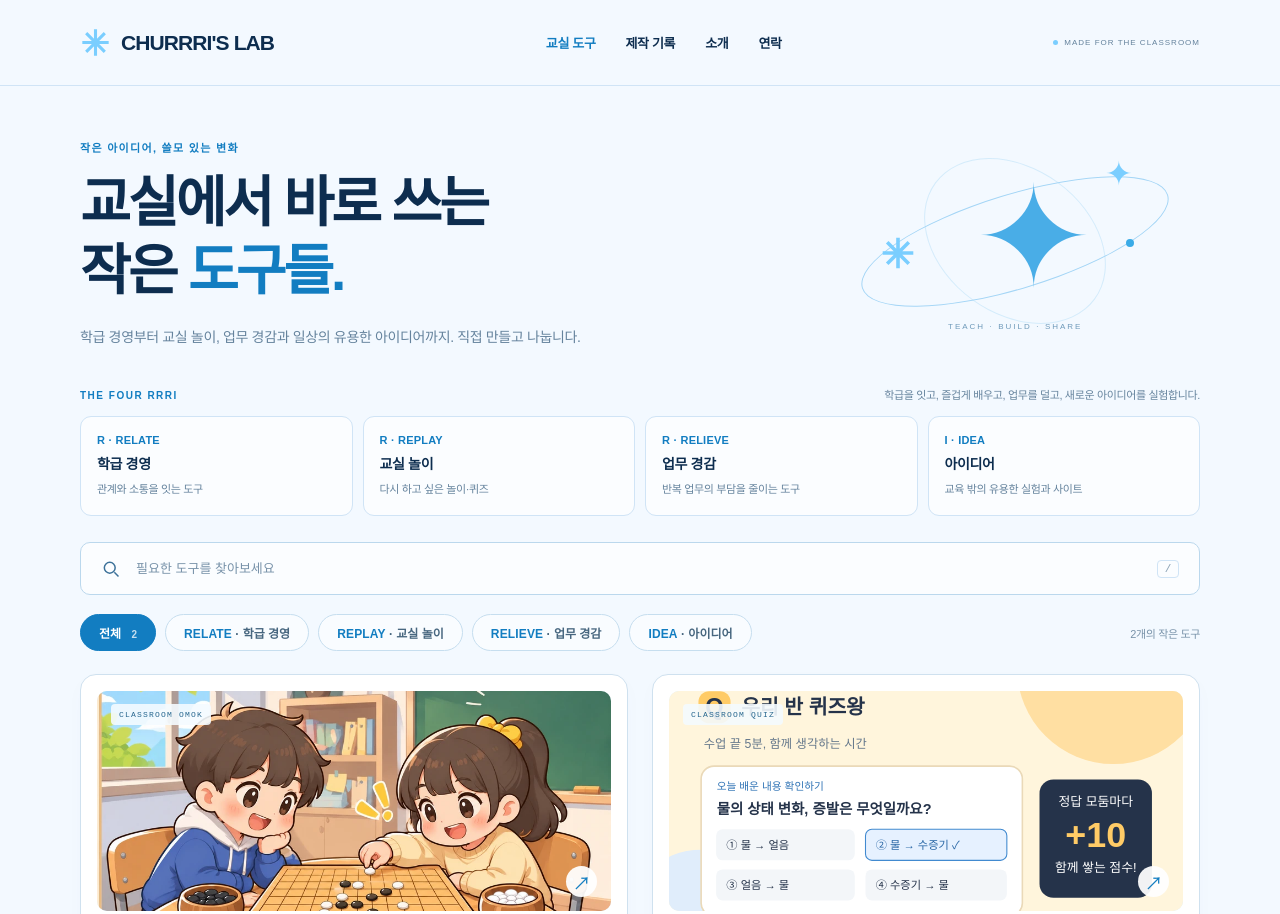
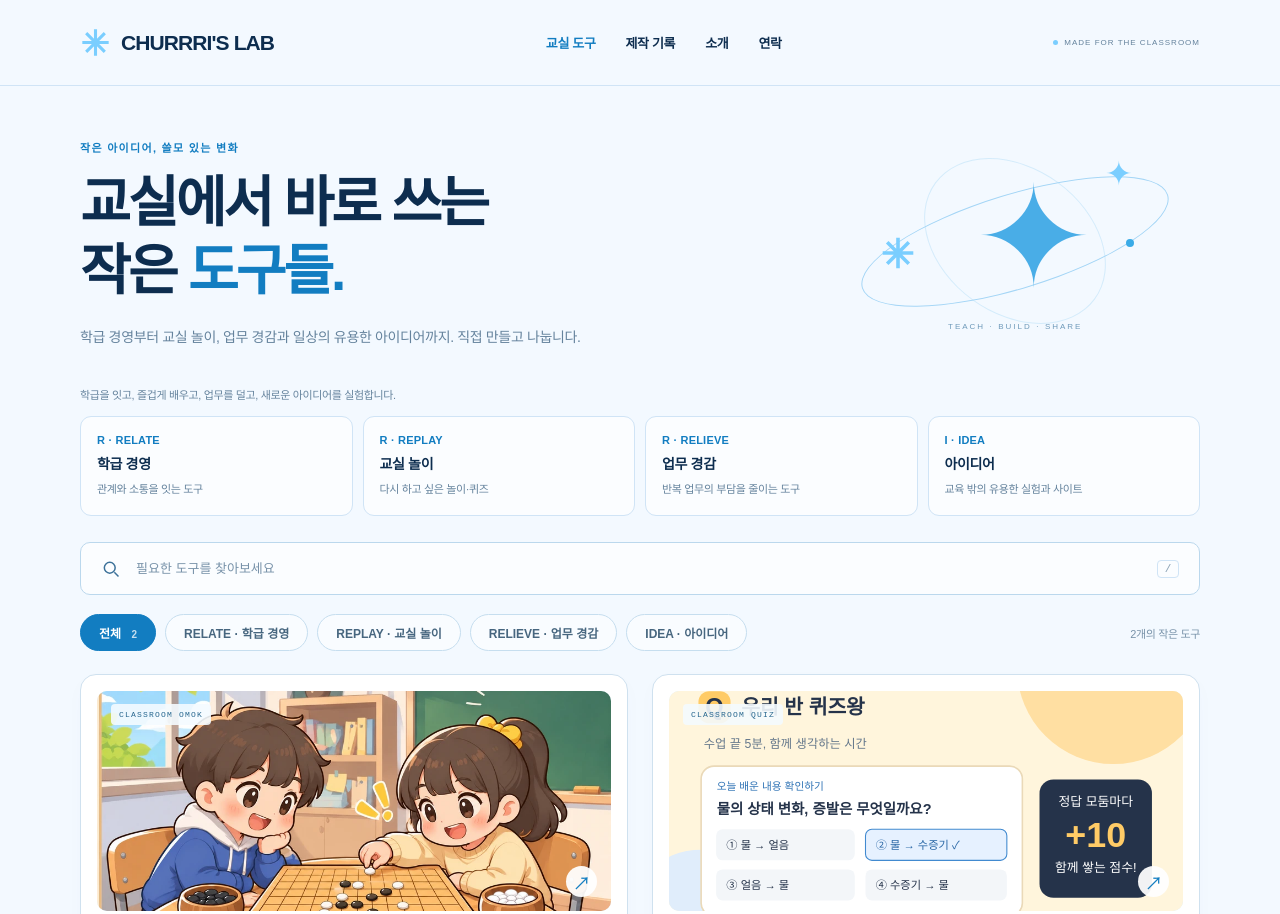
Before and after one commit to yoon7697/churrri-lab, a website: page index.html in a window 1280 px wide. Shown: the top 914 px of the page. Drawn offline with Linux system fonts and the light colour scheme.

Commit message:
Highlight RRRI in header logo and remove section eyebrow

```diff
--- a/index.html
+++ b/index.html
@@ -2,11 +2,11 @@
 <html lang="ko">
 <head><meta charset="utf-8"><meta name="viewport" content="width=device-width,initial-scale=1"><meta name="theme-color" content="#f3f9ff"><meta name="description" content="CHURRRI'S LAB — 교실에서 바로 쓰는 수업 도구와 학급운영 아이디어. 직접 만들고, 교실에서 시험하고, 함께 나눕니다."><title>CHURRRI'S LAB | 교실에서 바로 쓰는 작은 도구들</title><link rel="icon" href="./favicon.svg" type="image/svg+xml"><link rel="stylesheet" href="./style.css"><script src="./script.js" defer></script></head>
 <body>
-<header class="topbar"><div class="wrap header-inner"><a class="brand" href="#home" aria-label="CHURRRI'S LAB 홈"><svg class="brand-mark" viewBox="0 0 40 40" aria-hidden="true"><path d="M20 3v34M3 20h34M8 8l24 24M8 32 32 8"/></svg><span>CHURRRI'S LAB</span></a><nav aria-label="주 메뉴"><a class="nav-current" href="#tools">교실 도구</a><a href="#process">제작 기록</a><a href="#about">소개</a><a href="#contact">연락</a></nav><span class="header-note"><i></i> MADE FOR THE CLASSROOM</span></div></header>
+<header class="topbar"><div class="wrap header-inner"><a class="brand" href="#home" aria-label="CHURRRI'S LAB 홈"><svg class="brand-mark" viewBox="0 0 40 40" aria-hidden="true"><path d="M20 3v34M3 20h34M8 8l24 24M8 32 32 8"/></svg><span>CHU<span class="brand-rrri">RRRI</span>'S LAB</span></a><nav aria-label="주 메뉴"><a class="nav-current" href="#tools">교실 도구</a><a href="#process">제작 기록</a><a href="#about">소개</a><a href="#contact">연락</a></nav><span class="header-note"><i></i> MADE FOR THE CLASSROOM</span></div></header>
 <main id="home">
 <section class="intro wrap" aria-labelledby="headline"><div><p class="eyebrow">작은 아이디어, 쓸모 있는 변화</p><h1 id="headline">교실에서 바로 쓰는<br>작은 <span>도구들.</span></h1><p class="intro-desc">학급 경영부터 교실 놀이, 업무 경감과 일상의 유용한 아이디어까지. 직접 만들고 나눕니다.</p></div><div class="orbit-art" aria-hidden="true"><div class="orbit orbit-one"></div><div class="orbit orbit-two"></div><span class="spark">✦</span><span class="spark small">✦</span><span class="asterisk"><svg viewBox="0 0 40 40" aria-hidden="true" style="width:1em;height:1em;stroke:currentColor;stroke-width:4;fill:none;vertical-align:middle"><path d="M20 3v34M3 20h34M8 8l24 24M8 32 32 8"/></svg></span><i></i><span class="art-label">TEACH · BUILD · SHARE</span></div></section>
-<section class="pillars wrap" aria-label="CHURRRI\'S LAB의 네 가지 분야"><div class="pillar-intro"><span>THE FOUR RRRI</span><p>학급을 잇고, 즐겁게 배우고, 업무를 덜고, 새로운 아이디어를 실험합니다.</p></div><div class="pillar-grid"><div class="pillar"><b>R · RELATE</b><strong>학급 경영</strong><span>관계와 소통을 잇는 도구</span></div><div class="pillar"><b>R · REPLAY</b><strong>교실 놀이</strong><span>다시 하고 싶은 놀이·퀴즈</span></div><div class="pillar"><b>R · RELIEVE</b><strong>업무 경감</strong><span>반복 업무의 부담을 줄이는 도구</span></div><div class="pillar"><b>I · IDEA</b><strong>아이디어</strong><span>교육 밖의 유용한 실험과 사이트</span></div></div></section>
-<section class="tools wrap" id="tools" aria-labelledby="tools-title"><div class="search"><svg viewBox="0 0 24 24" aria-hidden="true"><circle cx="10.5" cy="10.5" r="6.5"/><path d="m16 16 5 5"/></svg><label class="sr-only" for="query">도구 검색</label><input type="search" id="query" placeholder="필요한 도구를 찾아보세요" autocomplete="off"><kbd aria-hidden="true">/</kbd></div><div class="tools-bar"><div class="filters" role="group" aria-label="프로젝트 분류"><button class="filter active" data-filter="전체" aria-pressed="true">전체 <span id="totalCount">2</span></button><button class="filter" data-filter="학급 경영" aria-pressed="false"><span class="filter-en">RELATE</span> · 학급 경영</button><button class="filter" data-filter="교실 놀이" aria-pressed="false"><span class="filter-en">REPLAY</span> · 교실 놀이</button><button class="filter" data-filter="업무 경감" aria-pressed="false"><span class="filter-en">RELIEVE</span> · 업무 경감</button><button class="filter" data-filter="아이디어" aria-pressed="false"><span class="filter-en">IDEA</span> · 아이디어</button></div><h2 class="sr-only" id="tools-title">교실 도구 모음</h2><span class="tool-count" id="resultCount" aria-live="polite">2개의 작은 도구</span></div>
+<section class="pillars wrap" aria-label="CHURRRI\'S LAB의 네 가지 분야"><div class="pillar-intro"><p>학급을 잇고, 즐겁게 배우고, 업무를 덜고, 새로운 아이디어를 실험합니다.</p></div><div class="pillar-grid"><div class="pillar"><b>R · RELATE</b><strong>학급 경영</strong><span>관계와 소통을 잇는 도구</span></div><div class="pillar"><b>R · REPLAY</b><strong>교실 놀이</strong><span>다시 하고 싶은 놀이·퀴즈</span></div><div class="pillar"><b>R · RELIEVE</b><strong>업무 경감</strong><span>반복 업무의 부담을 줄이는 도구</span></div><div class="pillar"><b>I · IDEA</b><strong>아이디어</strong><span>교육 밖의 유용한 실험과 사이트</span></div></div></section>
+<section class="tools wrap" id="tools" aria-labelledby="tools-title"><div class="search"><svg viewBox="0 0 24 24" aria-hidden="true"><circle cx="10.5" cy="10.5" r="6.5"/><path d="m16 16 5 5"/></svg><label class="sr-only" for="query">도구 검색</label><input type="search" id="query" placeholder="필요한 도구를 찾아보세요" autocomplete="off"><kbd aria-hidden="true">/</kbd></div><div class="tools-bar"><div class="filters" role="group" aria-label="프로젝트 분류"><button class="filter active" data-filter="전체" aria-pressed="true">전체 <span id="totalCount">2</span></button><button class="filter" data-filter="학급 경영" aria-pressed="false">RELATE · 학급 경영</button><button class="filter" data-filter="교실 놀이" aria-pressed="false">REPLAY · 교실 놀이</button><button class="filter" data-filter="업무 경감" aria-pressed="false">RELIEVE · 업무 경감</button><button class="filter" data-filter="아이디어" aria-pressed="false">IDEA · 아이디어</button></div><h2 class="sr-only" id="tools-title">교실 도구 모음</h2><span class="tool-count" id="resultCount" aria-live="polite">2개의 작은 도구</span></div>
 <div class="project-grid">
 <article class="project-card" data-category="교실 놀이" data-search="우리 반 오목왕 교실 게임 오목 친구 대결 교실 놀이 한 기기 2인"><a href="https://churrri-omok.vercel.app/" target="_blank" rel="noopener noreferrer" class="project-visual omok-visual" aria-label="우리 반 오목왕 실행 (새 탭)"><span class="visual-label">CLASSROOM OMOK</span><img src="./assets/omok-preview-natural.webp" alt="교실에서 친구 두 명이 오목판을 사이에 두고 대결하는 우리 반 오목왕 그림" width="933" height="545"><span class="visual-open" aria-hidden="true">↗</span></a><div class="card-content"><div class="card-meta"><span>교실 놀이</span><span class="badge available"><i></i>사용 가능</span></div><h3><a href="https://churrri-omok.vercel.app/" target="_blank" rel="noopener noreferrer">우리 반 오목왕</a></h3><p class="card-desc">친구와 마주 앉아 즐기는 오목 한 판.<br>한 기기에서 흑과 백을 번갈아 두며 대결해요.</p><div class="card-tags"><span>한 기기 · 2인</span><span>태블릿 · PC</span></div><div class="card-actions"><a class="btn primary" href="https://churrri-omok.vercel.app/" target="_blank" rel="noopener noreferrer">바로 실행 <span aria-hidden="true">↗</span><span class="sr-only">(새 탭)</span></a><button class="text-button" data-open="omokHelp">사용법 보기 <span aria-hidden="true">→</span></button></div></div></article>
 <article class="project-card" data-category="교실 놀이" data-search="우리 반 퀴즈왕 교실 놀이 퀴즈 모둠 수업 마무리 5분 문제 10점 점수 전광판"><a href="https://churrri-quiz.vercel.app/" target="_blank" rel="noopener noreferrer" class="project-visual omok-visual" aria-label="우리 반 퀴즈왕 실행 (새 탭)"><span class="visual-label">CLASSROOM QUIZ</span><img src="./assets/quiz-preview.svg" alt="4지선다 문제와 정답 모둠 10점 전광판을 보여주는 우리 반 퀴즈왕" width="960" height="540"><span class="visual-open" aria-hidden="true">↗</span></a><div class="card-content"><div class="card-meta"><span>교실 놀이</span><span class="badge available"><i></i>사용 가능</span></div><h3><a href="https://churrri-quiz.vercel.app/" target="_blank" rel="noopener noreferrer">우리 반 퀴즈왕</a></h3><p class="card-desc">수업 끝 5분, 모둠과 함께 푸는 퀴즈.<br>교사 화면 하나로 진행하고, 정답 모둠마다 10점을 더해요.</p><div class="card-tags"><span>교사 진행 · 모둠 퀴즈</span><span>문제 만들기 · 점수 전광판</span></div><div class="card-actions"><a class="btn primary" href="https://churrri-quiz.vercel.app/" target="_blank" rel="noopener noreferrer">바로 실행 <span aria-hidden="true">↗</span><span class="sr-only">(새 탭)</span></a><button class="text-button" data-open="quizHelp">사용법 보기 <span aria-hidden="true">→</span></button></div></div></article>
```
